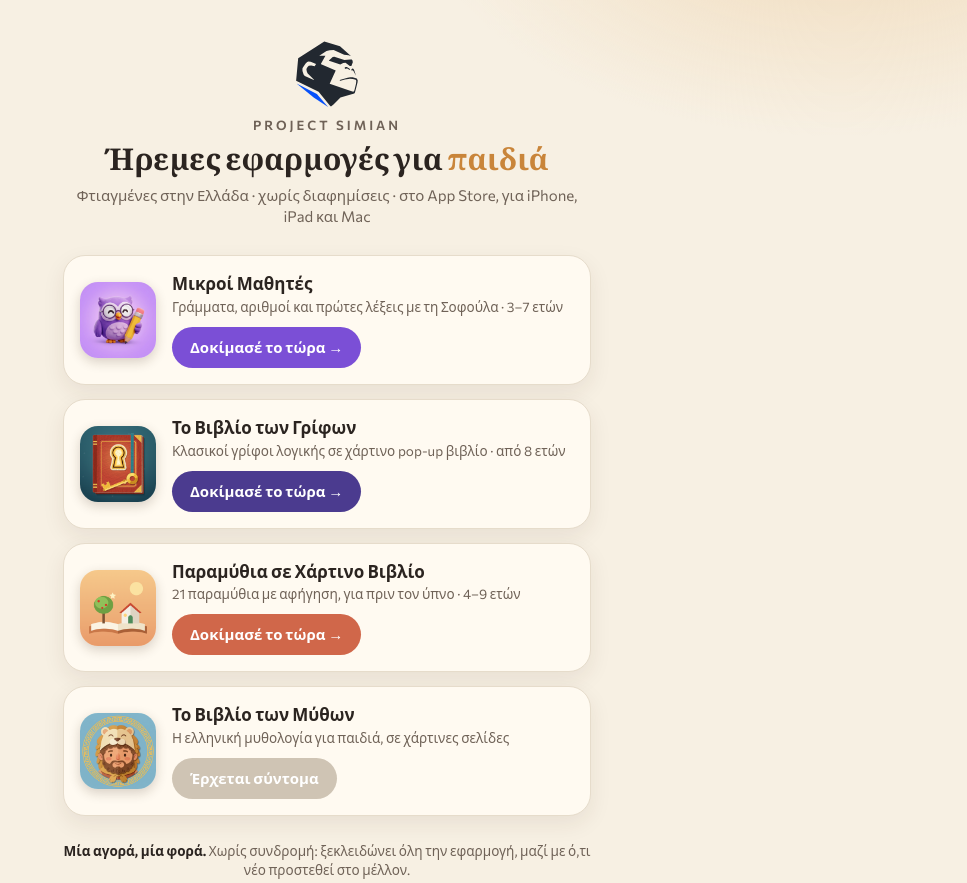
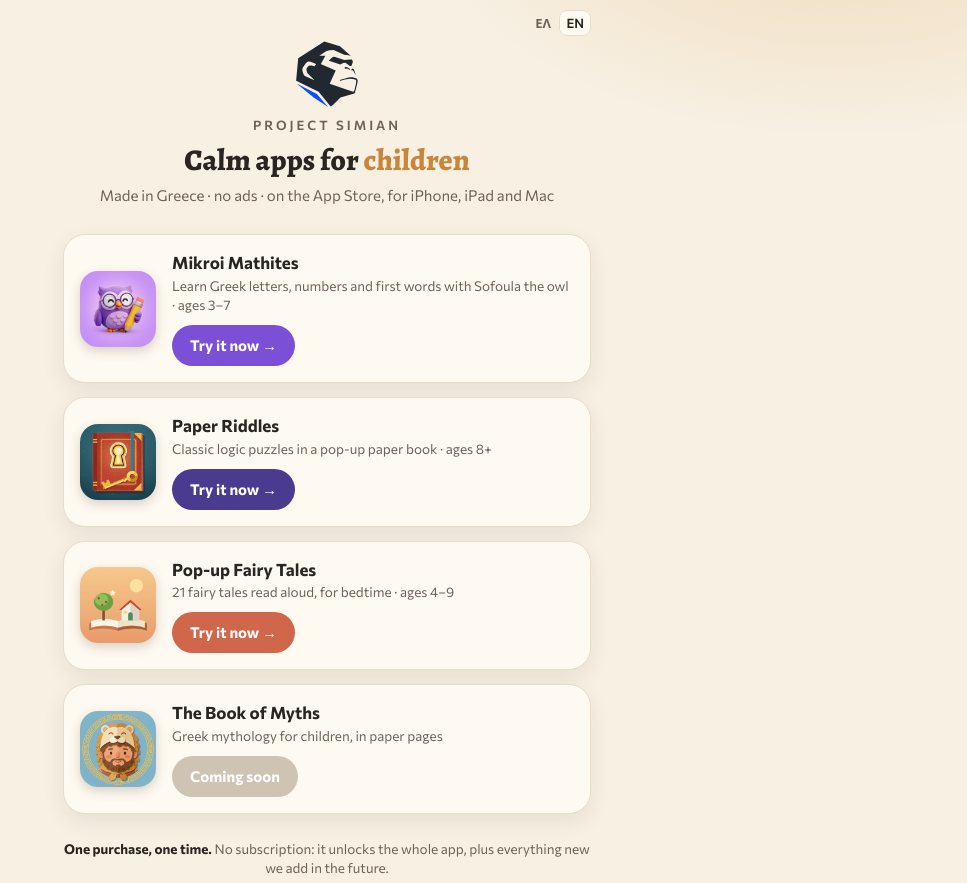
Before and after one commit to stweekp-cell/projectsimian-site, a plain HTML site: page apps/index.html in a window 1280 px wide. Shown: the top 883 px of the page, without its empty margins (313-1280 px from the left). Drawn offline with nearby package versions, Linux system fonts and the light colour scheme.

Commit message:
Apps page in Greek and English (auto by browser language, EL/EN switch)
Co-Authored-By: Claude Opus 5.5 <noreply@anthropic.com>

```diff
--- a/apps/index.html
+++ b/apps/index.html
@@ -1,5 +1,5 @@
 <!doctype html>
-<html lang="el">
+<html lang="el" data-l="el">
 <head>
 <meta charset="utf-8">
 <meta name="viewport" content="width=device-width, initial-scale=1">
@@ -25,12 +25,16 @@ h1 em{font-style:normal;color:#c9853a}
 .app img{width:76px;height:76px;border-radius:18px;flex:none;box-shadow:0 4px 12px rgba(60,40,20,.2)}
 .app .t{flex:1;min-width:0}
 .app b{display:block;font-size:17px}
-.app span{display:block;color:var(--muted);font-size:13.5px;margin:2px 0 10px}
+.app .t>span{display:block;color:var(--muted);font-size:13.5px;margin:2px 0 10px}
 .btn{display:inline-block;background:var(--acc);color:#fff;text-decoration:none;font-weight:700;font-size:15px;border-radius:999px;padding:10px 18px}
 .btn.soon{background:#cfc4b4;color:#fff;pointer-events:none}
 .brandmark{width:64px;height:auto;display:block;margin:0 auto 8px}
 .social{display:flex;gap:12px;justify-content:center;margin-top:24px;flex-wrap:wrap}
 .social a{display:inline-flex;align-items:center;gap:8px;background:var(--card);border:1px solid var(--line);color:var(--ink);text-decoration:none;font-weight:600;font-size:15px;border-radius:999px;padding:10px 18px;box-shadow:0 4px 12px rgba(60,40,20,.08)}
+html[data-l="el"] [lang="en"],html[data-l="en"] [lang="el"]{display:none!important}
+.lang{position:absolute;top:14px;right:16px;font-size:13px;font-weight:600}
+.lang a{color:var(--muted);text-decoration:none;padding:4px 6px;border-radius:8px}.lang a.on{color:var(--ink);background:var(--card);border:1px solid var(--line)}
+main{position:relative}
 .note{margin-top:26px;text-align:center;color:var(--muted);font-size:13.5px}
 .note strong{color:var(--ink)}
 footer{margin-top:22px;text-align:center;font-size:13px;color:var(--muted)}
@@ -39,32 +43,39 @@ footer a{color:var(--muted)}
 </head>
 <body>
 <main>
+ <div class="lang"><a href="?lang=el" data-k="el">ΕΛ</a> <a href="?lang=en" data-k="en">EN</a></div>
  <div class="top">
   <a href="/" aria-label="Project Simian"><img class="brandmark" src="/assets/mark.svg" alt=""></a>
   <div class="k">Project Simian</div>
-  <h1>Ήρεμες εφαρμογές για <em>παιδιά</em></h1>
-  <p>Φτιαγμένες στην Ελλάδα · χωρίς διαφημίσεις · στο App Store, για iPhone, iPad και Mac</p>
+  <h1><span lang="el">Ήρεμες εφαρμογές για <em>παιδιά</em></span><span lang="en">Calm apps for <em>children</em></span></h1>
+  <p><span lang="el">Φτιαγμένες στην Ελλάδα · χωρίς διαφημίσεις · στο App Store, για iPhone, iPad και Mac</span><span lang="en">Made in Greece · no ads · on the App Store, for iPhone, iPad and Mac</span></p>
  </div>
 
  <div class="app" style="--acc:#7b4fd6"><img src="img/mathites.png" alt="">
-  <div class="t"><b>Μικροί Μαθητές</b><span>Γράμματα, αριθμοί και πρώτες λέξεις με τη Σοφούλα · 3–7 ετών</span>
-  <a class="btn" href="https://apps.apple.com/app/id6833899356">Δοκίμασέ το τώρα →</a></div></div>
+  <div class="t"><b><span lang="el">Μικροί Μαθητές</span><span lang="en">Mikroi Mathites</span></b><span><span lang="el">Γράμματα, αριθμοί και πρώτες λέξεις με τη Σοφούλα · 3–7 ετών</span><span lang="en">Learn Greek letters, numbers and first words with Sofoula the owl · ages 3–7</span></span>
+  <a class="btn" href="https://apps.apple.com/app/id6833899356"><span lang="el">Δοκίμασέ το τώρα →</span><span lang="en">Try it now →</span></a></div></div>
 
  <div class="app" style="--acc:#4b3b8f"><img src="img/griffoi.png" alt="">
-  <div class="t"><b>Το Βιβλίο των Γρίφων</b><span>Κλασικοί γρίφοι λογικής σε χάρτινο pop-up βιβλίο · από 8 ετών</span>
-  <a class="btn" href="https://apps.apple.com/app/id6835185393">Δοκίμασέ το τώρα →</a></div></div>
+  <div class="t"><b><span lang="el">Το Βιβλίο των Γρίφων</span><span lang="en">Paper Riddles</span></b><span><span lang="el">Κλασικοί γρίφοι λογικής σε χάρτινο pop-up βιβλίο · από 8 ετών</span><span lang="en">Classic logic puzzles in a pop-up paper book · ages 8+</span></span>
+  <a class="btn" href="https://apps.apple.com/app/id6835185393"><span lang="el">Δοκίμασέ το τώρα →</span><span lang="en">Try it now →</span></a></div></div>
 
  <div class="app" style="--acc:#d0674a"><img src="img/paramythia.png" alt="">
-  <div class="t"><b>Παραμύθια σε Χάρτινο Βιβλίο</b><span>21 παραμύθια με αφήγηση, για πριν τον ύπνο · 4–9 ετών</span>
-  <a class="btn" href="https://apps.apple.com/app/id6836967024">Δοκίμασέ το τώρα →</a></div></div>
+  <div class="t"><b><span lang="el">Παραμύθια σε Χάρτινο Βιβλίο</span><span lang="en">Pop-up Fairy Tales</span></b><span><span lang="el">21 παραμύθια με αφήγηση, για πριν τον ύπνο · 4–9 ετών</span><span lang="en">21 fairy tales read aloud, for bedtime · ages 4–9</span></span>
+  <a class="btn" href="https://apps.apple.com/app/id6836967024"><span lang="el">Δοκίμασέ το τώρα →</span><span lang="en">Try it now →</span></a></div></div>
 
  <div class="app" style="--acc:#1f6a96"><img src="img/mythoi.png" alt="">
-  <div class="t"><b>Το Βιβλίο των Μύθων</b><span>Η ελληνική μυθολογία για παιδιά, σε χάρτινες σελίδες</span>
-  <a class="btn soon" aria-disabled="true">Έρχεται σύντομα</a></div></div>
+  <div class="t"><b><span lang="el">Το Βιβλίο των Μύθων</span><span lang="en">The Book of Myths</span></b><span><span lang="el">Η ελληνική μυθολογία για παιδιά, σε χάρτινες σελίδες</span><span lang="en">Greek mythology for children, in paper pages</span></span>
+  <a class="btn soon" aria-disabled="true"><span lang="el">Έρχεται σύντομα</span><span lang="en">Coming soon</span></a></div></div>
 
- <p class="note"><strong>Μία αγορά, μία φορά.</strong> Χωρίς συνδρομή: ξεκλειδώνει όλη την εφαρμογή, μαζί με ό,τι νέο προστεθεί στο μέλλον.</p>
+ <p class="note"><span lang="el"><strong>Μία αγορά, μία φορά.</strong> Χωρίς συνδρομή: ξεκλειδώνει όλη την εφαρμογή, μαζί με ό,τι νέο προστεθεί στο μέλλον.</span><span lang="en"><strong>One purchase, one time.</strong> No subscription: it unlocks the whole app, plus everything new we add in the future.</span></p>
  <div class="social"><a href="https://www.instagram.com/projectsimian/"><svg viewBox="0 0 24 24" width="20" height="20" aria-hidden="true"><path fill="currentColor" d="M12 7a5 5 0 1 0 0 10 5 5 0 0 0 0-10zm0 8.2a3.2 3.2 0 1 1 0-6.4 3.2 3.2 0 0 1 0 6.4zM17.3 5.5a1.2 1.2 0 1 0 0 2.4 1.2 1.2 0 0 0 0-2.4zM12 2c-2.7 0-3.1 0-4.1.1-3.4.2-5.6 2.3-5.8 5.8C2 8.9 2 9.3 2 12s0 3.1.1 4.1c.2 3.4 2.3 5.6 5.8 5.8 1 .1 1.4.1 4.1.1s3.1 0 4.1-.1c3.4-.2 5.6-2.3 5.8-5.8.1-1 .1-1.4.1-4.1s0-3.1-.1-4.1c-.2-3.4-2.3-5.6-5.8-5.8C15.1 2 14.7 2 12 2zm0 1.8c2.7 0 3 0 4 .1 2.5.1 3.9 1.4 4 4 .1 1 .1 1.3.1 4s0 3-.1 4c-.1 2.5-1.4 3.9-4 4-1 .1-1.3.1-4 .1s-3 0-4-.1c-2.6-.1-3.9-1.5-4-4-.1-1-.1-1.3-.1-4s0-3 .1-4c.1-2.6 1.4-3.9 4-4 1-.1 1.3-.1 4-.1z"/></svg> Instagram</a><a href="https://www.tiktok.com/@projectsimian"><svg viewBox="0 0 24 24" width="20" height="20" aria-hidden="true"><path fill="currentColor" d="M16.6 2h-3.4v13.4a2.9 2.9 0 1 1-2.9-2.9c.3 0 .6 0 .9.1V9.2a6.3 6.3 0 1 0 5.4 6.2V8.6a8 8 0 0 0 4.4 1.3V6.5a4.5 4.5 0 0 1-4.4-4.5z"/></svg> TikTok</a></div>
  <footer><a href="mailto:info@projectsimian.com">info@projectsimian.com</a> · <a href="/">projectsimian.com</a></footer>
 </main>
+<script>
+(function(){var q=new URLSearchParams(location.search).get('lang');var l=q||((navigator.languages&&navigator.languages[0])||navigator.language||'el').slice(0,2).toLowerCase();
+l=l==='el'?'el':'en';var h=document.documentElement;h.setAttribute('data-l',l);h.lang=l;
+document.querySelectorAll('.lang a').forEach(function(a){a.classList.toggle('on',a.dataset.k===l)});
+if(l==='en')document.title='Project Simian · Our apps';})();
+</script>
 </body>
 </html>
```
